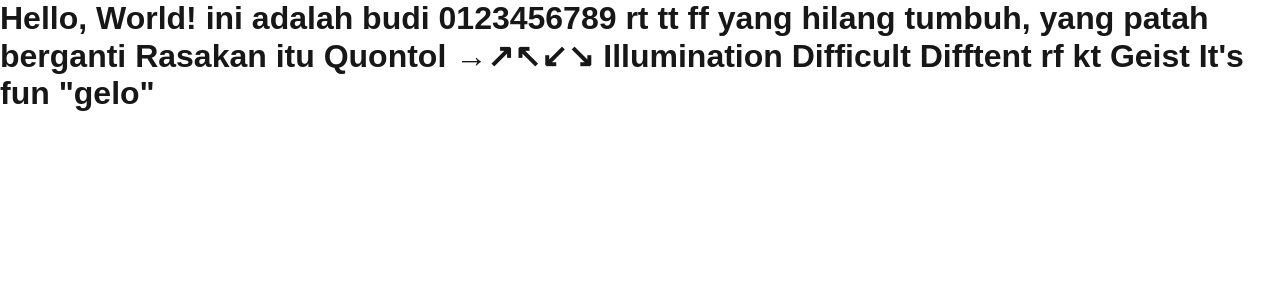
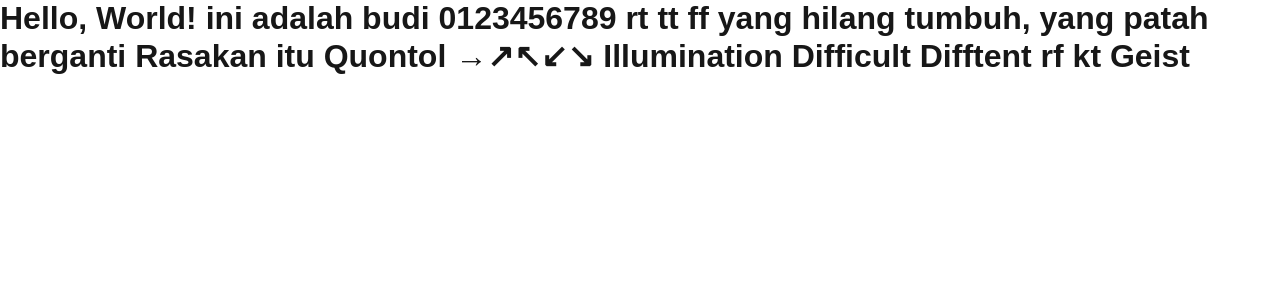
Before and after one commit to faisalm29/mfaisal, a Next.js app: page / in a window 1280 px wide. Shown: the top 300 px of the page. Built offline with nearby package versions, Linux system fonts and the light colour scheme; a web font is replaced by a local one.

Commit message:
fixing production error by deleting quote and apostrophe on src/page.tsx

```diff
--- a/src/app/page.tsx
+++ b/src/app/page.tsx
@@ -6,7 +6,7 @@ export default function Home() {
       <h1 className={styles.h1}>
         Hello, World! ini adalah budi 0123456789 rt tt ff yang hilang tumbuh,
         yang patah berganti Rasakan itu Quontol →↗↖↙↘ Illumination Difficult
-        Difftent rf kt Geist It's fun "gelo"
+        Difftent rf kt Geist
       </h1>
     </div>
   );
```
